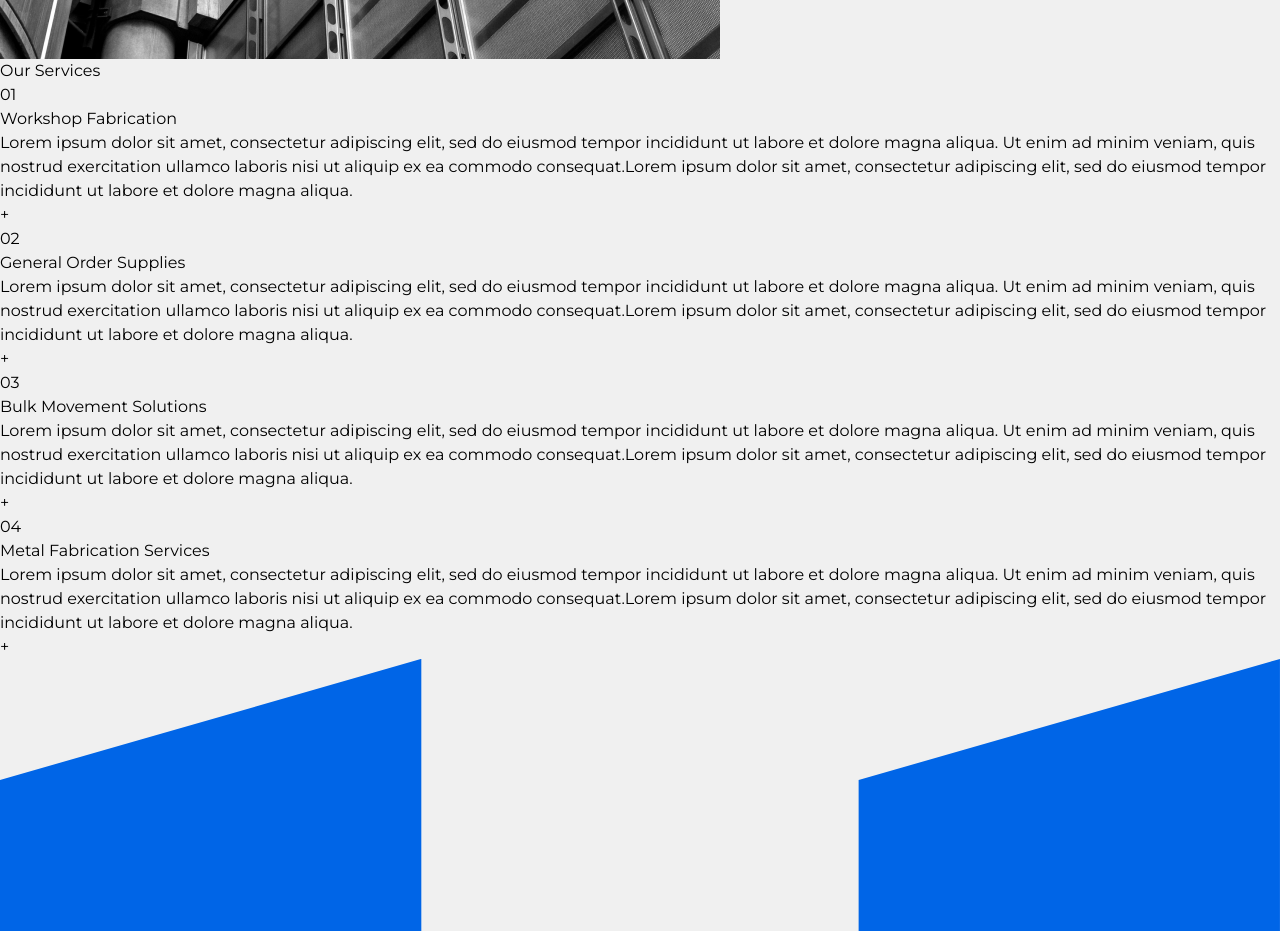
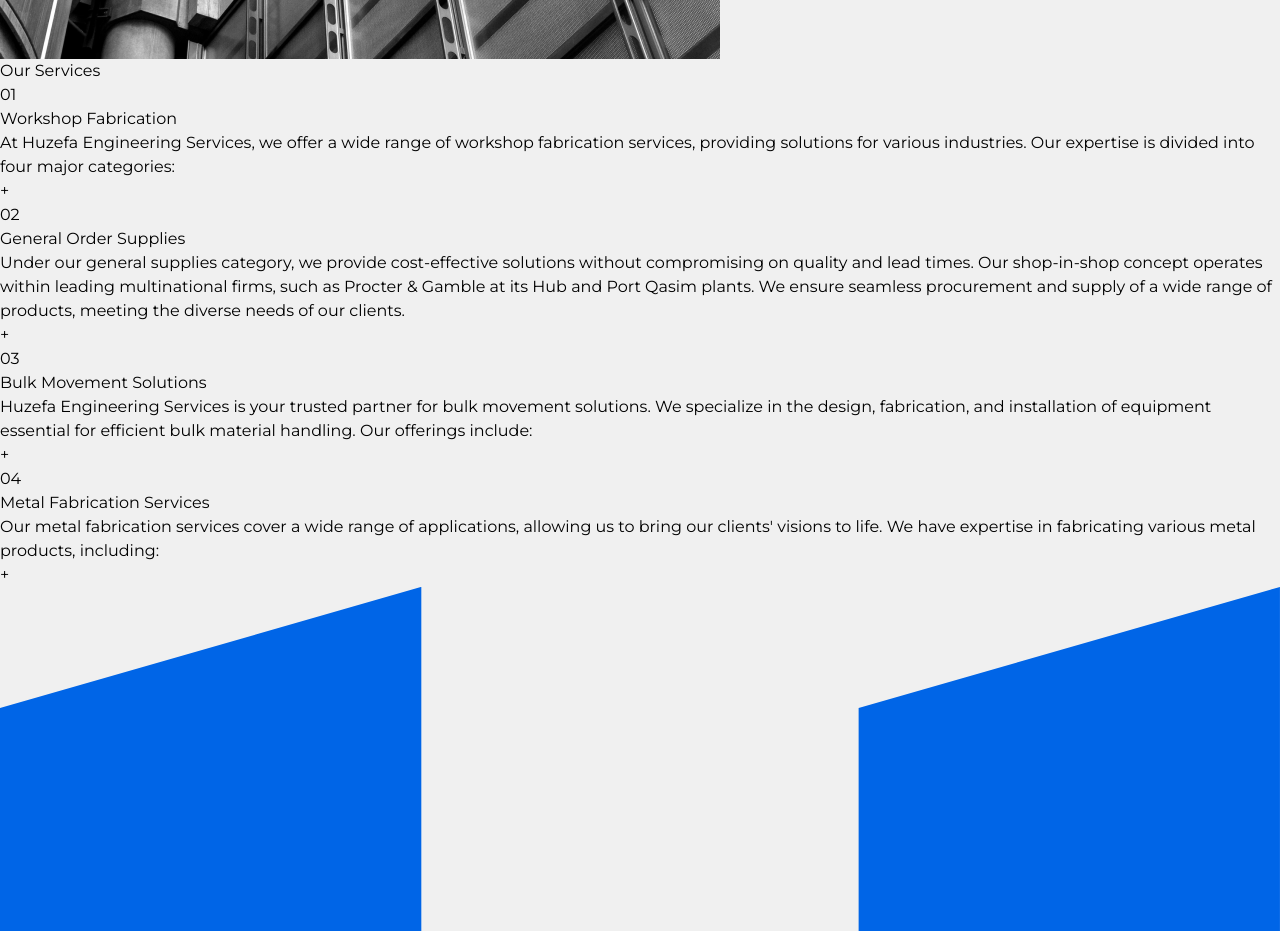
Before and after one commit to asfand687/huzefa-engineering, a React (Vite) app: page / in a window 1280 px wide. Shown: the part 6120-7051 px from the top of the page. Built offline with nearby package versions, Linux system fonts and the light colour scheme.

Commit message:
fixed content

```diff
--- a/src/sections/CEOMessage.jsx
+++ b/src/sections/CEOMessage.jsx
@@ -9,7 +9,7 @@ const CEOMessage = () => {
           <h2 className="text-[clamp(3.5rem,6vw,100px)] leading-10 font-extrabold md:leading-[120px]">Directors'</h2>
           <h3 className="text-5xl font-extrabold">Message</h3>
         </div>
-        <div className="flex w-full max-w-[500px] flex-col gap-y-4 text-base md:text-xl font-bold">
+        <div className="flex w-full max-w-[500px] flex-col gap-y-4 text-base md:text-xl font-bold text-justify">
           <p>
             With a team of highly skilled professionals, we embrace innovation and strive to exceed your expectations in every project we undertake. Guided by the visionary legacy of our late founder, Baqir Faizullah, we uphold the highest standards of technical expertise, meticulous project management, and exceptional business acumen. Baqir Faizullah's unmatched technical skills and leadership continue to inspire us as we navigate new horizons in the engineering industry.
           </p>
--- a/src/sections/OurServices.jsx
+++ b/src/sections/OurServices.jsx
@@ -6,22 +6,22 @@ const servicesData = [
   {
     id: "01",
     title: "Workshop Fabrication",
-    description: "Lorem ipsum dolor sit amet, consectetur adipiscing elit, sed do eiusmod tempor incididunt ut labore et dolore magna aliqua. Ut enim ad minim veniam, quis nostrud exercitation ullamco laboris nisi ut aliquip ex ea commodo consequat.Lorem ipsum dolor sit amet, consectetur adipiscing elit, sed do eiusmod tempor incididunt ut labore et dolore magna aliqua."
+    description: "At Huzefa Engineering Services, we offer a wide range of workshop fabrication services, providing solutions for various industries. Our expertise is divided into four major categories:"
   },
   {
     id: "02",
     title: "General Order Supplies",
-    description: "Lorem ipsum dolor sit amet, consectetur adipiscing elit, sed do eiusmod tempor incididunt ut labore et dolore magna aliqua. Ut enim ad minim veniam, quis nostrud exercitation ullamco laboris nisi ut aliquip ex ea commodo consequat.Lorem ipsum dolor sit amet, consectetur adipiscing elit, sed do eiusmod tempor incididunt ut labore et dolore magna aliqua."
+    description: "Under our general supplies category, we provide cost-effective solutions without compromising on quality and lead times. Our shop-in-shop concept operates within leading multinational firms, such as Procter & Gamble at its Hub and Port Qasim plants. We ensure seamless procurement and supply of a wide range of products, meeting the diverse needs of our clients."
   },
   {
     id: "03",
     title: "Bulk Movement Solutions",
-    description: "Lorem ipsum dolor sit amet, consectetur adipiscing elit, sed do eiusmod tempor incididunt ut labore et dolore magna aliqua. Ut enim ad minim veniam, quis nostrud exercitation ullamco laboris nisi ut aliquip ex ea commodo consequat.Lorem ipsum dolor sit amet, consectetur adipiscing elit, sed do eiusmod tempor incididunt ut labore et dolore magna aliqua."
+    description: "Huzefa Engineering Services is your trusted partner for bulk movement solutions. We specialize in the design, fabrication, and installation of equipment essential for efficient bulk material handling. Our offerings include:"
   },
   {
     id: "04",
     title: "Metal Fabrication Services",
-    description: "Lorem ipsum dolor sit amet, consectetur adipiscing elit, sed do eiusmod tempor incididunt ut labore et dolore magna aliqua. Ut enim ad minim veniam, quis nostrud exercitation ullamco laboris nisi ut aliquip ex ea commodo consequat.Lorem ipsum dolor sit amet, consectetur adipiscing elit, sed do eiusmod tempor incididunt ut labore et dolore magna aliqua."
+    description: "Our metal fabrication services cover a wide range of applications, allowing us to bring our clients' visions to life. We have expertise in fabricating various metal products, including:"
   }
 ]
 const OurServices = () => {
```
